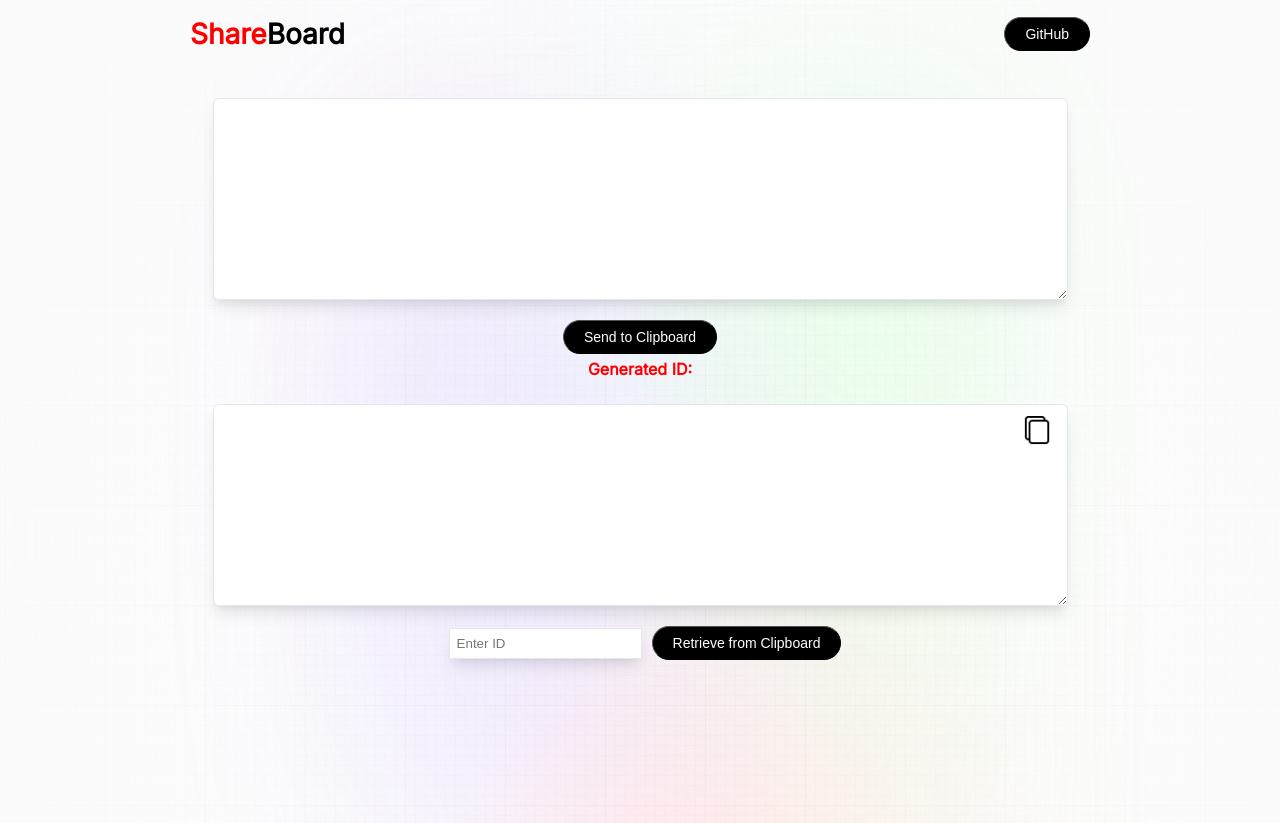
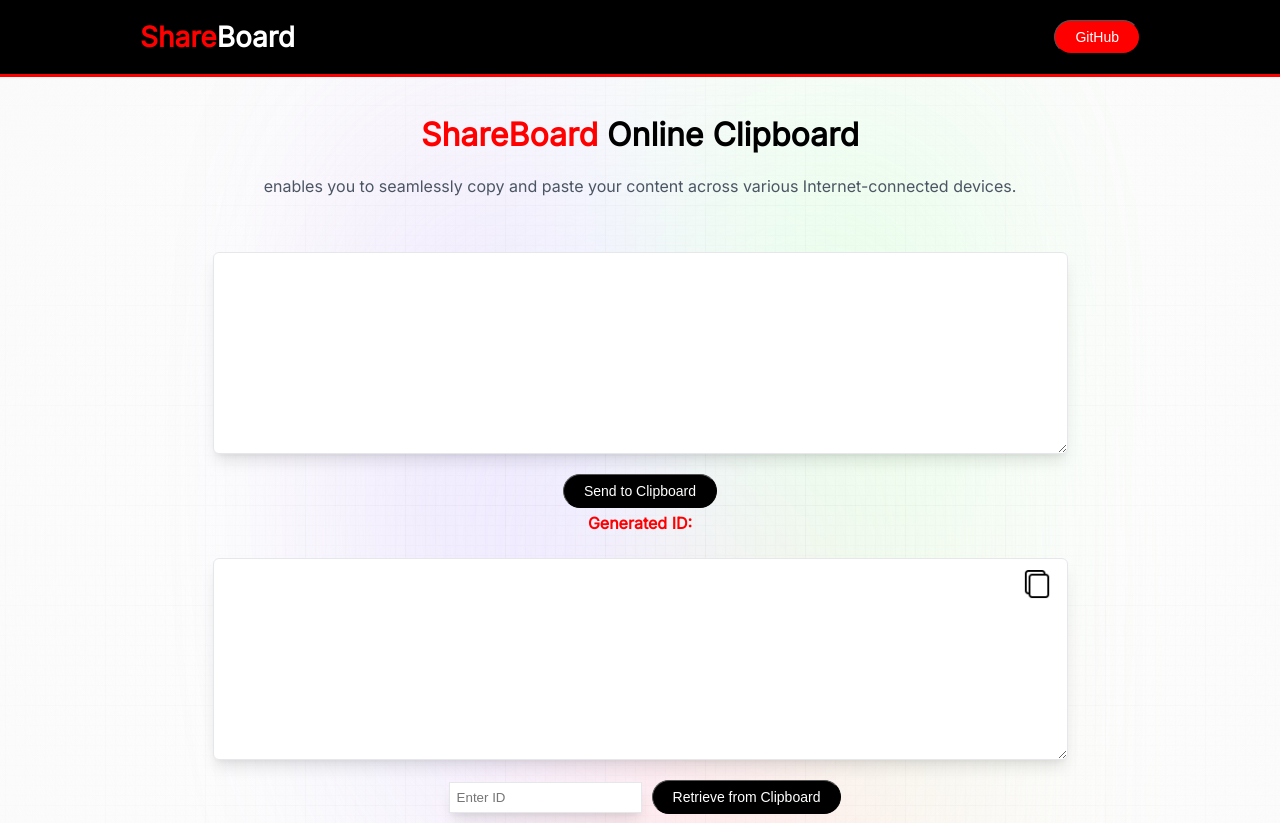
Before and after one commit to agamtyagi1717/shareboard, a React (Create React App) app: page / in a window 1280 px wide. Before the commit the page ends 800 px from the top, so only its background shows below. Built offline with nearby package versions, Linux system fonts and the light colour scheme; the HTML template or start-up script is replaced by a standard one.

Commit message:
ui styles

```diff
--- a/src/App.css
+++ b/src/App.css
@@ -4,18 +4,31 @@
 body{
   font-family: 'Inter', sans-serif;
 }
+p{
+  color: #4B5563;
+}
 button{
   cursor: pointer;
 }
-
+.navbar-container{
+  background-color: #000;
+  position: relative;
+  box-shadow: 0px 3px 0px var(--primaryColor);
+}
 .navbar {
+  padding-inline: 10px;
+  max-width: 1000px;
+  margin: 0 auto;
   display: flex;
   justify-content: space-between;
-  padding-block: 17px;
+  padding-block: 20px;
   align-items: center;
-  margin-bottom: 30px;
+}
+.navbar button{
+  background-color: var(--primaryColor);
 }
 .navbar h1 {
+  color: white;
   font-weight: bold;
   margin: 0;
   /* color: rgb(255, 123, 0); */
@@ -54,12 +67,20 @@
   color: black;
 }
 
+/* hero section */
+.hero{
+  text-align: center;
+  padding-block: 20px;
+}
+
+
 /* copy-section */
 .copy-section {
   margin: 0 auto;
   width: 95%;
 }
 .copy-form textarea {
+  color: var(--primaryColor);
   padding: 20px;
   -webkit-box-sizing: border-box;
   -moz-box-sizing: border-box;
--- a/src/App.js
+++ b/src/App.js
@@ -1,5 +1,6 @@
 import './App.css';
 import CopySection from './components/CopySection';
+import Hero from './components/Hero';
 import Navbar from './components/Navbar';
 import RetrieveSection from './components/RetrieveSection';
 
@@ -10,8 +11,9 @@
         <div className='gradient'/>
       </div>
 
+        <Navbar />
       <div className='app'>
-        <Navbar />
+        <Hero />
         <CopySection />
         <RetrieveSection />
       </div>
--- /dev/null
+++ b/src/components/Hero.js
@@ -0,0 +1,14 @@
+import React from 'react'
+
+const Hero = () => {
+  return (
+    <div className='hero'>
+        <h1>
+            <span>ShareBoard</span> Online Clipboard
+        </h1>
+        <p>enables you to seamlessly copy and paste your content across various Internet-connected devices.</p>
+    </div>
+  )
+}
+
+export default Hero
--- a/src/components/Navbar.js
+++ b/src/components/Navbar.js
@@ -2,6 +2,7 @@
 
 const Navbar = () => {
   return (
+    <div className="navbar-container">
       <nav className="navbar">
         <h1>
           <span>Share</span>Board
@@ -14,6 +15,7 @@
           <button className="button-0">GitHub</button>
         </a>
       </nav>
+    </div>
   );
 };
 
```
Lines whose indentation alone changed are shown as unchanged.
